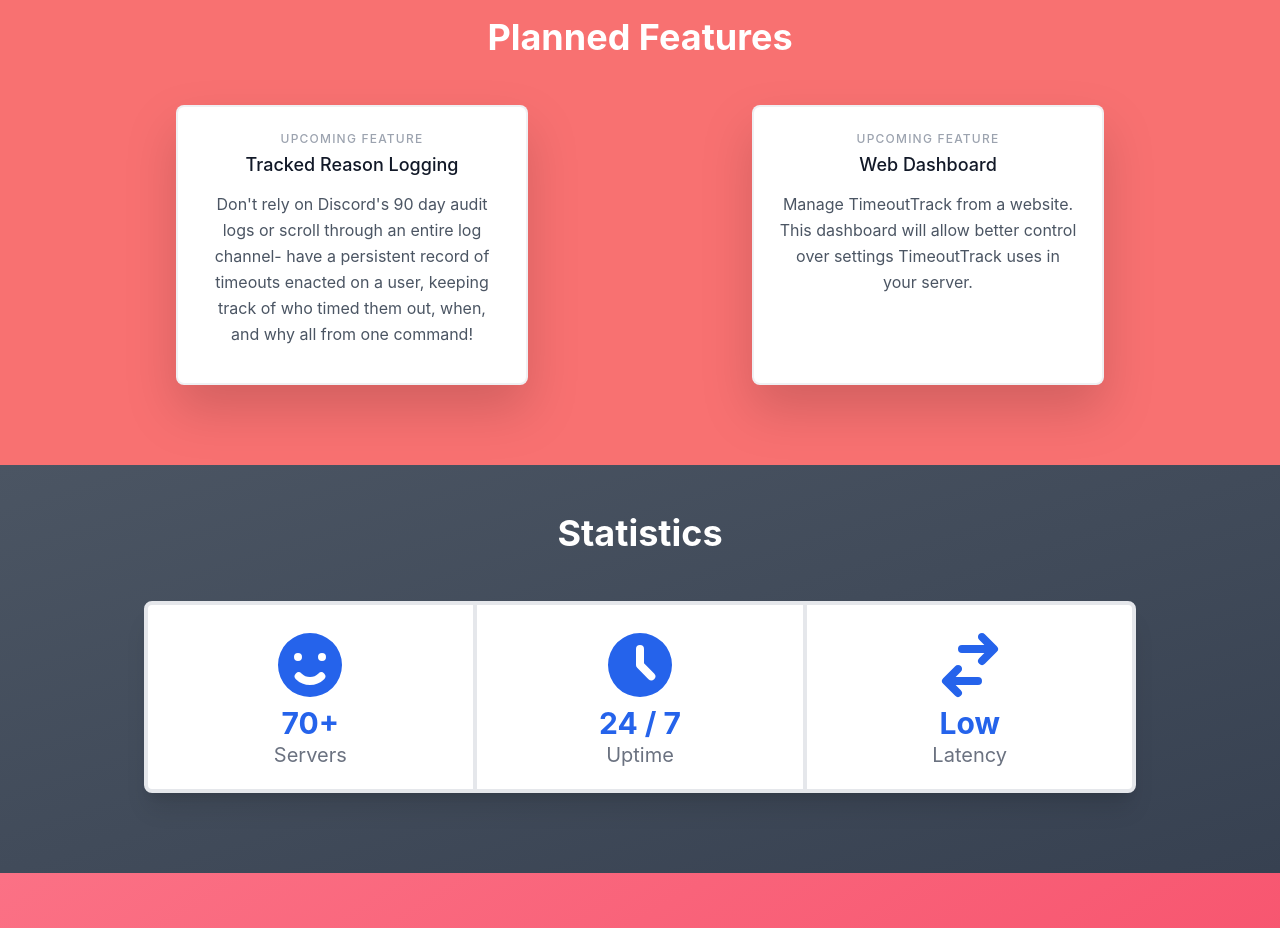
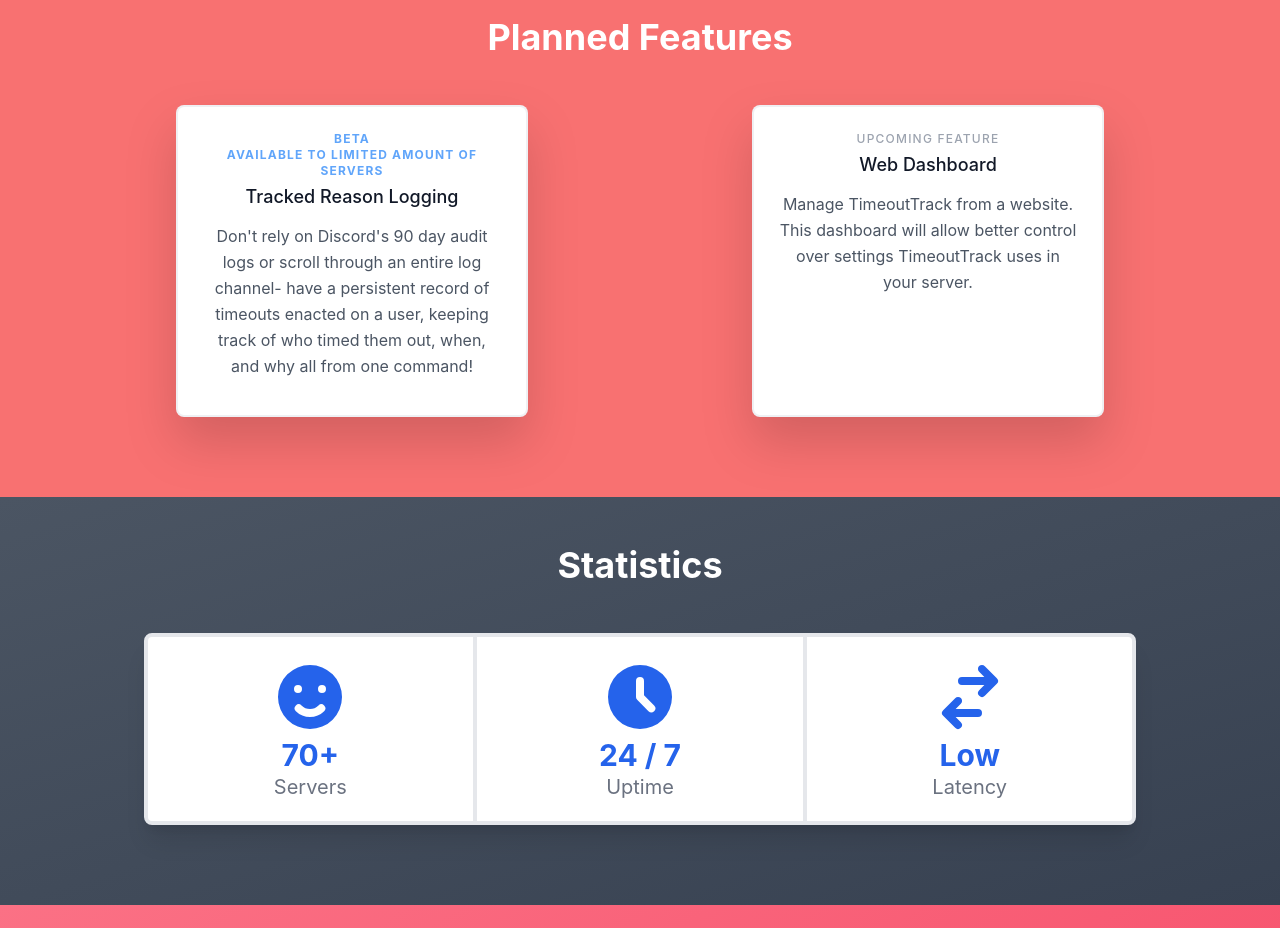
Before and after one commit to TechGeekGamer/timeout-track-website, a React (Create React App) app: page /#/ in a window 1280 px wide. Shown: the part 1660-2588 px from the top of the page. Built offline with nearby package versions, Linux system fonts and the light colour scheme.

Commit message:
Update UpcomingFeatures.js
Tracked Reason Logging is now in beta

```diff
--- a/src/components/UpcomingFeatures.js
+++ b/src/components/UpcomingFeatures.js
@@ -2,6 +2,7 @@
   {
     title: "Tracked Reason Logging",
     desc: "Don't rely on Discord's 90 day audit logs or scroll through an entire log channel- have a persistent record of timeouts enacted on a user, keeping track of who timed them out, when, and why all from one command!",
+    beta: true,
   },
   {
     title: "Web Dashboard",
@@ -27,8 +28,19 @@
                       />
                     )}
                     <div className="p-6">
-                      <h2 class="tracking-widest text-xs title-font font-medium text-gray-400 mb-1">
+                      <h2
+                        hidden={feat.beta}
+                        class="tracking-widest text-xs title-font font-medium text-gray-400 mb-1"
+                      >
                         UPCOMING FEATURE
+                      </h2>
+                      <h2
+                        hidden={!feat.beta}
+                        class="tracking-widest text-xs title-font font-bold text-blue-400 mb-1"
+                      >
+                        BETA
+                        <br />
+                        AVAILABLE TO LIMITED AMOUNT OF SERVERS
                       </h2>
                       <h1 className="title-font text-lg font-medium text-gray-900 mb-3">
                         {feat.title}
```
